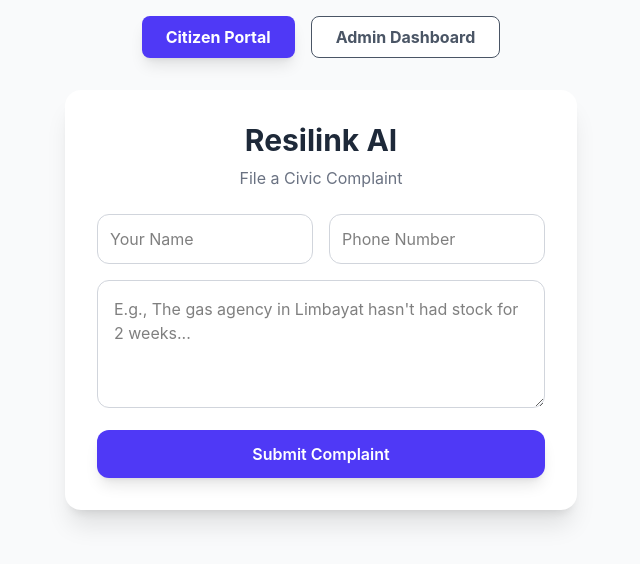
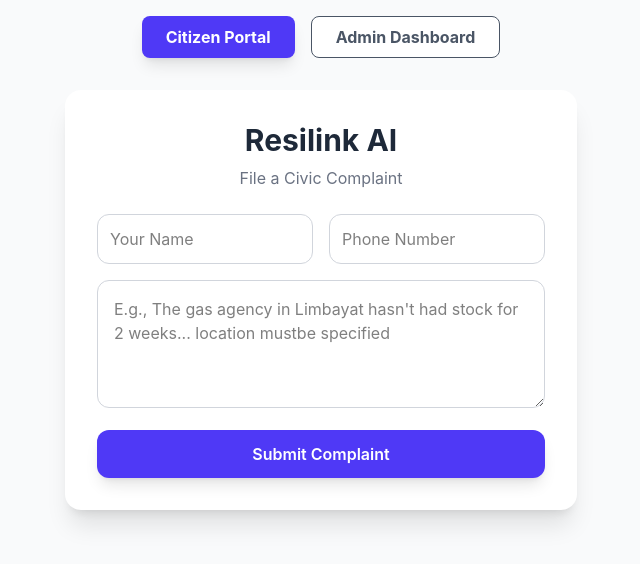
Before and after one commit to PRINCE-2705/Resilink-ai, a React app in the folder frontend/: page / in a window 1280 px wide. Shown: the top 564 px of the page, without its empty margins (319-959 px from the left). Built offline with nearby package versions, Linux system fonts and the light colour scheme; the HTML template or start-up script is replaced by a standard one.

Commit message:
Final clean code for URLs and Database

```diff
--- a/frontend/src/App.jsx
+++ b/frontend/src/App.jsx
@@ -116,7 +116,7 @@ function App() {
           <textarea
             value={text}
             onChange={(e) => setText(e.target.value)}
-            placeholder="E.g., The gas agency in Limbayat hasn't had stock for 2 weeks..."
+            placeholder="E.g., The gas agency in Limbayat hasn't had stock for 2 weeks... location mustbe specified"
             className="w-full h-32 p-4 border border-gray-300 rounded-xl focus:ring-2 focus:ring-indigo-500 outline-none"
           />
 
```
